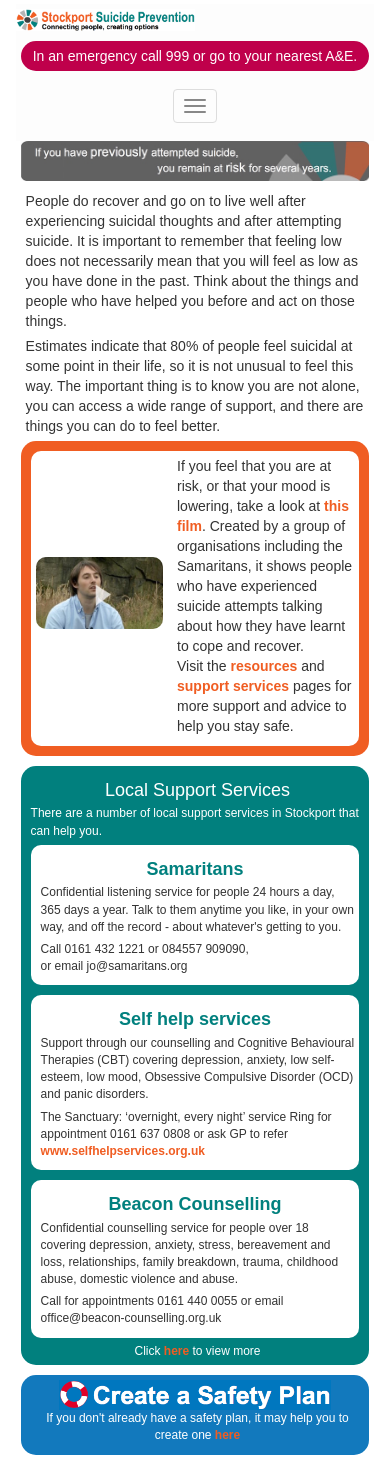
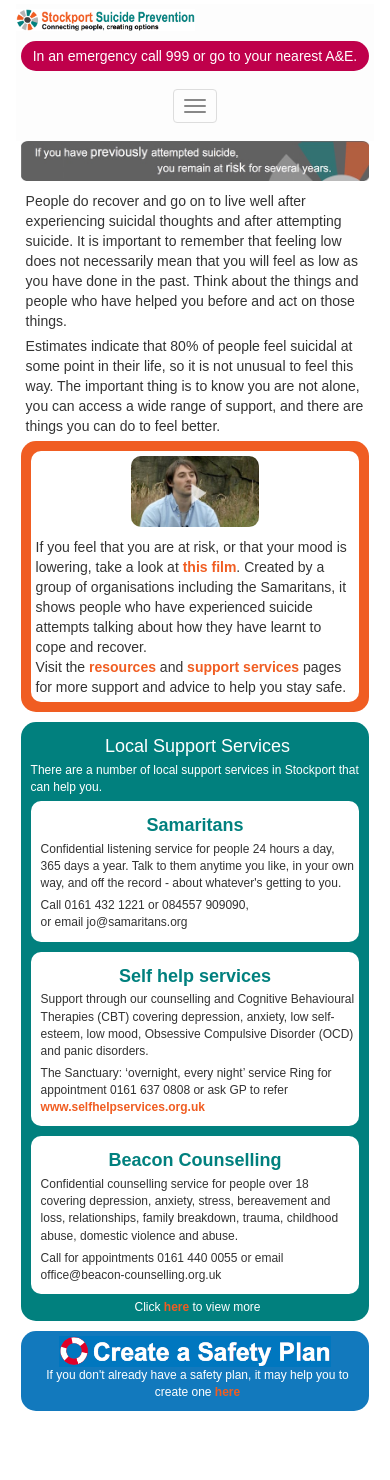
Before and after one commit to stockport/stockport.github.io, a Jekyll site: the page built from options/previously.html, in a window 390 px wide. Built offline with Jekyll 4.4.1, drawn with Linux system fonts in a browser that asks for light colours; comment, search, counter and statistics services are not loaded; after the commit the page ends 1437 px from its top, so only the background shows below that.

Commit message:
video preview resizing correctly on small screens (previously page)

```diff
--- a/_sass/mediaqueries.scss
+++ b/_sass/mediaqueries.scss
@@ -1,10 +1,3 @@
-@mixin media-query($device) {
-    @media screen and (max-width: $device) {
-        @content;
-    }
-}
-
-
 @media print {
   .site-header {
     display: none;
@@ -55,26 +48,26 @@
     display: none;
   }
 
-  .option-image {
-    display:none;
+  .col-xs-6 {
+    padding: 2px;
+    margin-bottom: -10px;
   }
 
-  p.option-text {
-    min-height: 80px;
-    font-size: 1.2em;
-    margin-left: 0px;
-    margin-bottom: 0px;
-    display: table-cell;
-    vertical-align: middle;
+  .homepage-box {
+    padding: 10px;
+    min-height: 160px;
+    margin: auto;
+    margin-bottom: 20px;
+    display: table;
+    max-height: 100px;
   }
 
   .home-message {
     display: none;
   }
 
-  .col-xs-6 {
-    padding: 2px;
-    margin-bottom: -10px;
+  li.searchbox {
+    margin-bottom: 5px;
   }
 
   .logo-holder {
@@ -91,14 +84,6 @@
     margin: auto;
   }
 
-  .homepage-box {
-    padding: 10px;
-    min-height: 160px;
-    margin: auto;
-    margin-bottom: 20px;
-    display: table;
-    max-height: 100px;
-  }
 
   .option-button {
     display: none;
@@ -108,12 +93,33 @@
     display: block;
   }
 
+  .option-image {
+    display:none;
+  }
+
+  p.option-text {
+    min-height: 80px;
+    font-size: 1.2em;
+    margin-left: 0px;
+    margin-bottom: 0px;
+    display: table-cell;
+    vertical-align: middle;
+  }
+
+  img.preview {
+    display: block;
+    margin: auto;
+  }
+
+  p.preview-text {
+    display: block;
+    max-width: 100%;
+    margin: auto;
+    margin-top: 10px;
+  }
+
   .safety-box {
     max-width: 250px;
-  }
-
-  li.searchbox {
-    margin-bottom: 5px;
   }
 
   .quicklink-box {
```
